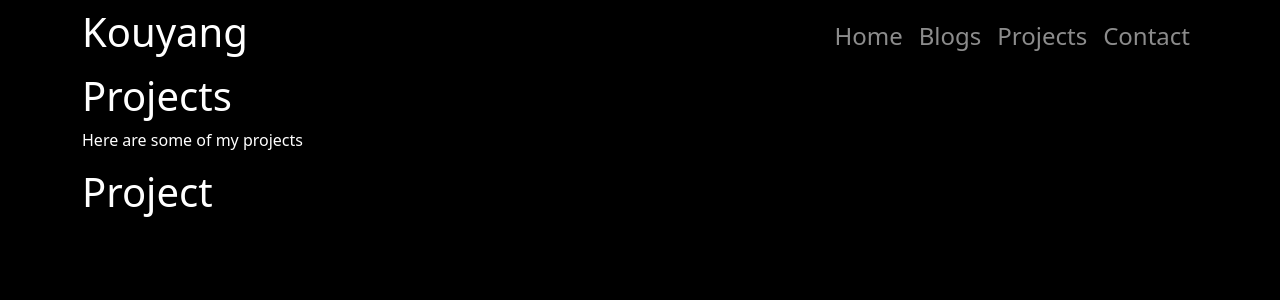
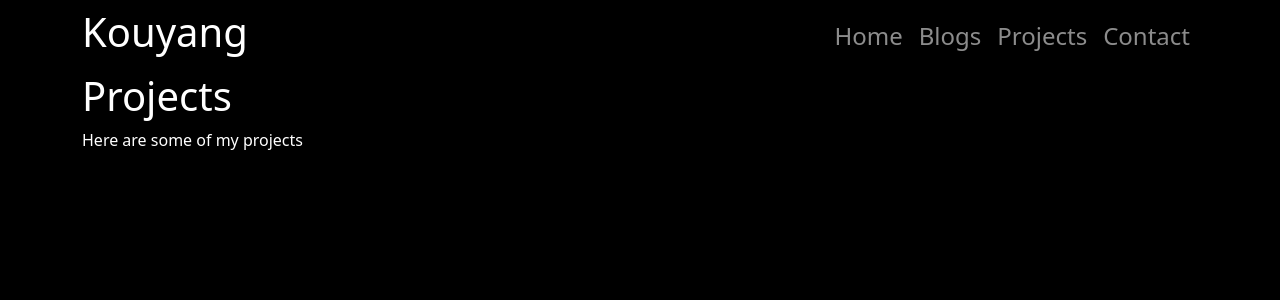
Before and after one commit to Kouyang07/KouyangWeb, a React (Create React App) app: page /projects in a window 1280 px wide. Shown: the top 300 px of the page. Built offline with nearby package versions, Linux system fonts and the light colour scheme.

Commit message:
Fixed unused in Projects

```diff
--- a/src/Pages/Projects.js
+++ b/src/Pages/Projects.js
@@ -1,12 +1,10 @@
 import "./Resources/Projects.css";
-import {Button, Badge} from "react-bootstrap";
 import React  from "react";
 
 const Projects = () => {
     return(
         <div className="PROJECTS">
             <Description />
-            <Project />
         </div>
     )
 }
@@ -24,12 +22,4 @@ const Description = () => {
     )
 }
 
-const Project = () => {
-    return(
-        <div>
-            <h1>Project</h1>
-        </div>
-    )
-}
-
 export default Projects;
```
